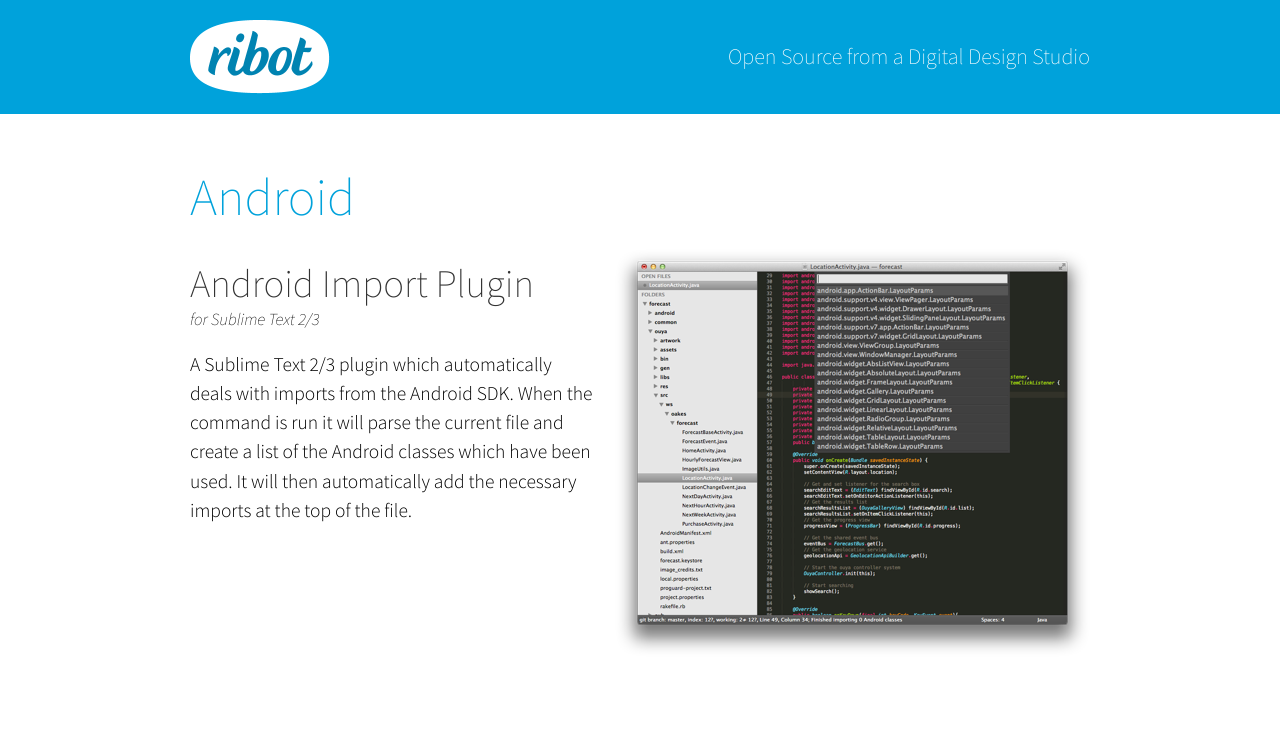
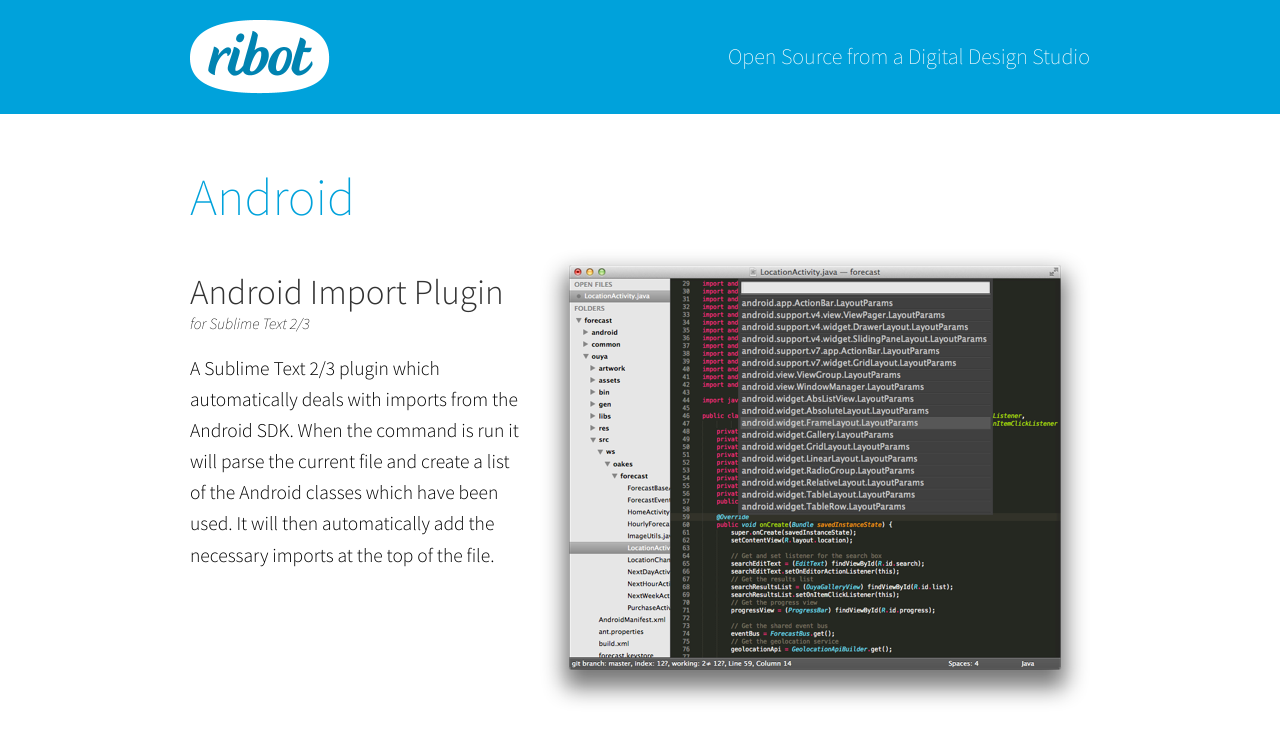
Before and after one commit to ribot/ribot.github.io, a Jekyll site: the page built from index.html, in a window 1280 px wide. Shown: the top 741 px of the page. Built offline with Jekyll 4.4.1, drawn with Linux system fonts in a browser that asks for light colours.

Commit message:
Altered the project style to show off the image better

```diff
--- a/css/main.css
+++ b/css/main.css
@@ -79,13 +79,13 @@
 }
 .project img {
     float: right;
-    max-width: 475px;
+    width: 550px;
     margin-left: 20px;
 }
 .project h3 {
-    font-weight: 200;
-    font-size: 3em;
-    margin-top: 10px;
+    font-weight: 300;
+    font-size: 2.7em;
+    margin-top: 20px;
 }
 .project h3 a {
     text-decoration: none;
@@ -98,10 +98,10 @@
     margin-top: 0;
     font-weight: 200;
     font-style: italic;
-    font-size: 1.3em;
+    font-size: 1.2em;
 }
 .project .description {
     font-size: 1.5em;
     font-weight: 300;
-    line-height: 1.5;
+    line-height: 1.6;
 }
```
Also changed, not shown: img/projects/android_import.png.
